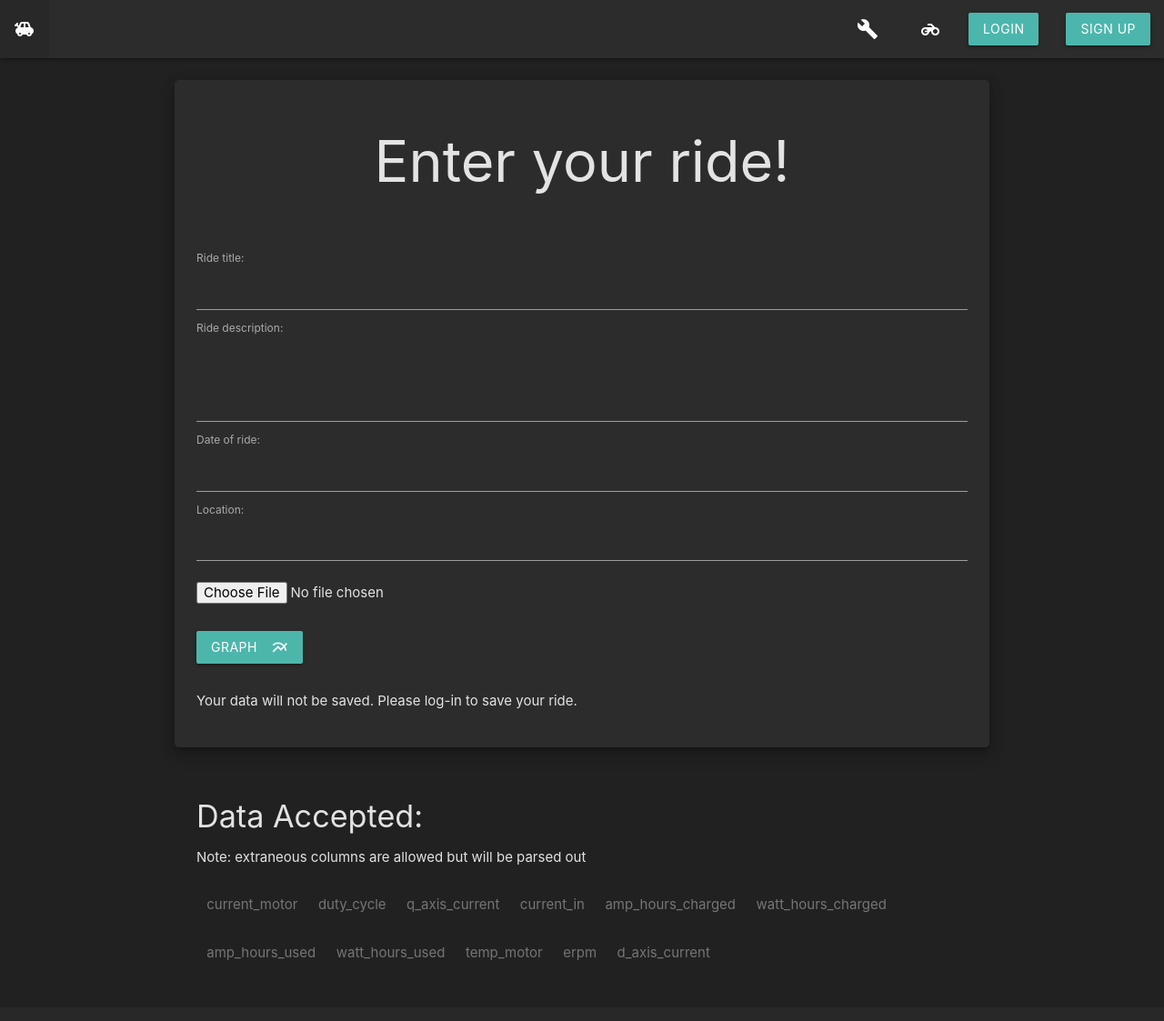
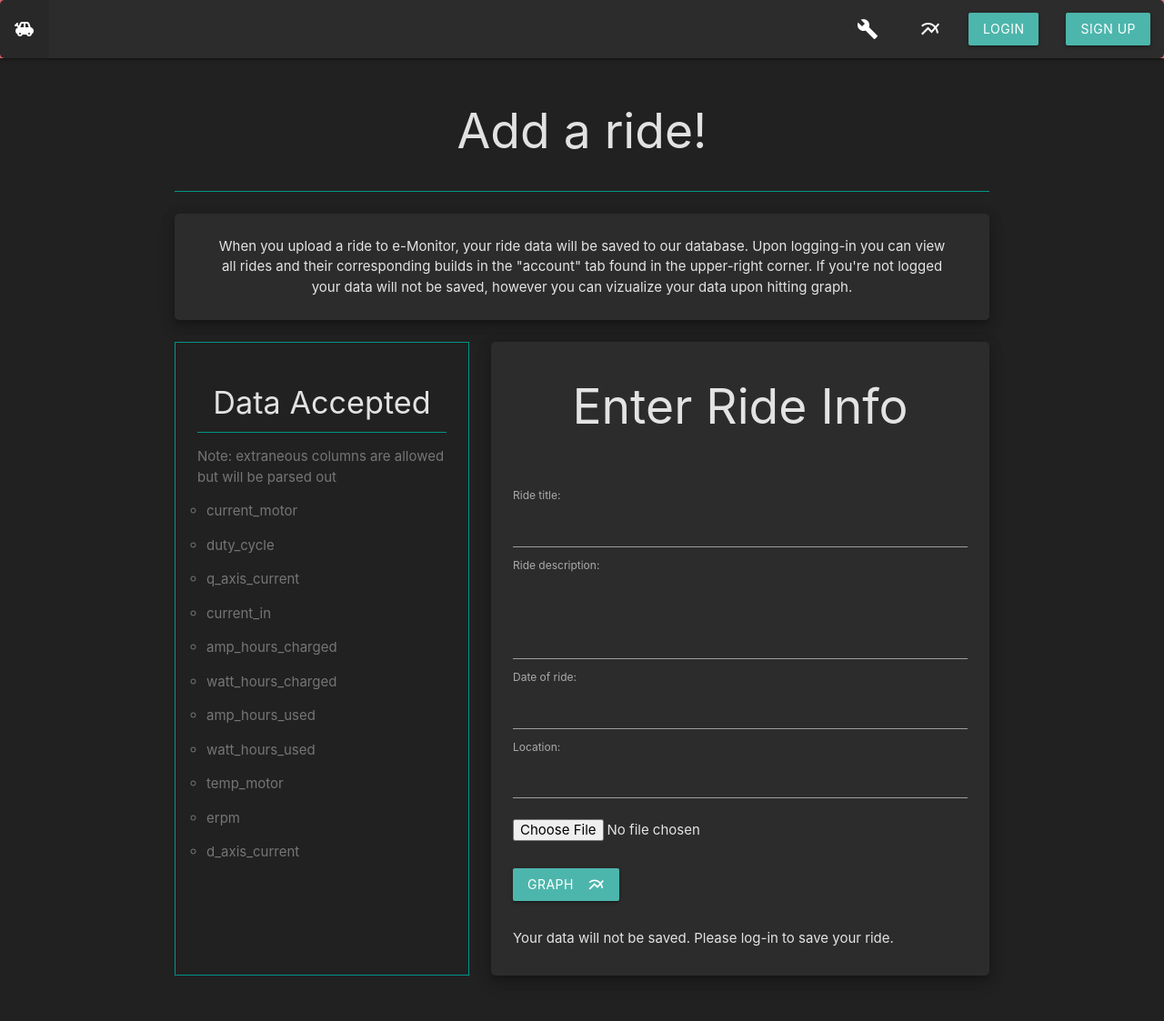
Before and after one commit to pcollins-engineer/vesc_tool_plotter, a Django app: page /upload in a window 1280 px wide. Shown: the whole page at 91% size. Before the commit the page ends 1056 px from the top, so only its background shows below. Run offline with Django 3.2, Linux system fonts and the light colour scheme.

Commit message:
Styled upload page.

```diff
--- a/vesc_tool_plotter/plotter/static/plotter/css/base.css
+++ b/vesc_tool_plotter/plotter/static/plotter/css/base.css
@@ -13,13 +13,12 @@ h1{
   color: #46dbac;
 }
 
-.row {
+.row{
   border-radius: 5px;
-  margin: 24px 0;
-  padding: 10px 24px;
 }
 
 .m-elevation{
+  border-radius: 5px;
   background-color: rgba(44,44,44);
 }
 
--- /dev/null
+++ b/vesc_tool_plotter/plotter/static/plotter/css/upload.css
@@ -0,0 +1,52 @@
+.ride{
+  padding: 0 24px;
+}
+
+.container {
+  display:flex;
+  flex-flow:column;
+  margin-bottom: 50px;
+}
+
+.flex-row {
+  flex: 1;
+  display: flex;
+  flex-flow:column;
+}
+
+.flex-row-top{
+  flex: 1;
+  border-radius:5px;
+  margin:24px 0;
+}
+
+.header{
+  padding: 10px 48px;
+}
+
+.flex-col-left{
+  flex: 4 1 0;
+  padding:24px;
+  margin-right:24px;
+  border: 1px solid #009688;
+}
+
+.flex-col-right{
+  flex: 8 1 0;
+  border-radius: 5px;
+}
+
+.disabled ul {
+  list-style-type: circle;
+  margin-left:10px;
+}
+
+.flex-col-right .section h2 {
+  margin: 0.5em;
+}
+
+@media only screen and (min-width: 992px){
+  .flex-row{
+    flex-flow: row;
+  }
+}
--- a/vesc_tool_plotter/plotter/templates/base.html
+++ b/vesc_tool_plotter/plotter/templates/base.html
@@ -32,10 +32,10 @@
               <ul class="left hide-on-med-and-down">
                 <li><a href="#"><i class="large material-icons">toys</i></a></li>
               </ul>
-              <a href="#" data-target="mobile" class="sidenav-trigger"><i class="material-icons">menu</i> * Does not work *</a>
+              <a href="#" data-target="mobile" class="sidenav-trigger"><i class="material-icons">menu</i></a>
               <ul class="right hide-on-med-and-down">
                 <li><a href="/build"><i class="large material-icons blue-hover right">build</i></a></li>
-                <li><a href="/upload"><i class="large material-icons blue-hover right">motorcycle</i></a></li>
+                <li><a href="/upload"><i class="large material-icons blue-hover right">multiline_chart</i></a></li>
                 {% if user.is_authenticated %}
                     <li><a href="/profile"><i class="large material-icons blue-hover right">account_circle</i></a></li>
                 {% else %}
--- a/vesc_tool_plotter/plotter/templates/plotter/upload.html
+++ b/vesc_tool_plotter/plotter/templates/plotter/upload.html
@@ -1,11 +1,38 @@
 {% extends "../base.html" %}
 {% block title %}Upload{% endblock title %}
+{% block head_css %}
+  <link rel="stylesheet" href="../../static/plotter/css/upload.css">
+{% endblock head_css %}
 {% block content %}
   <div class="container">
-      <div class='row m-elevation z-depth-3'>
-        <div class="section"><h1 class="center-align">Enter your ride!</h1></div>
+    <div class="section"><h2 class="center-align">Add a ride!</h2></div>
+    <div class="divider teal ligten-2"></div>
+    <div class="flex-row-top m-elevation z-depth-3">
+      <div class="header">
+        <p class="center-align"> When you upload a ride to e-Monitor, your ride data will be saved to our database. Upon logging-in you can view all rides and their corresponding builds in the "account" tab found in the upper-right corner. If you're not logged your data will not be saved, however you can vizualize your data upon hitting graph.</p>
+      </div>
+    </div>
+    <div class="flex-row">
+      <div class="flex-col-left">
+        <h4 class="center-align">Data Accepted</h4>
+        <div class="divider teal ligten-2"></div>
+          <div class="disabled">
+            <p> Note: extraneous columns are allowed but will be parsed out </P>
+            {% if accepted_data_set %}
+              <ul>
+              {% for item in accepted_data_set %}
+                <div><li><p>{{ item }}</p></li></div>
+              {% endfor %}
+              </ul>
+            {% else %}
+              <p>Data cannot be displayed at this time.</p>
+            {% endif %}
+          </div>
+      </div>
+      <div class='flex-col-right l8 m-elevation z-depth-3'>
+        <div class="section"><h2 class="center-align">Enter Ride Info</h2></div>
         <div class="section">
-            <form method="POST" action="graph" enctype="multipart/form-data" class="left-align">
+            <form method="POST" action="graph" enctype="multipart/form-data" class="ride left-align" novalidate>
                 {% csrf_token %}
                 <div class="form-color">
                   {{ rideForm }}
@@ -18,20 +45,6 @@
             </form>
         </div>
       </div>
-      <div class="row">
-        <h4> Data Accepted: </h4>
-        <p> Note: extraneous columns are allowed but will be parsed out </P>
-        <div class="disabled">
-          {% if accepted_data_set %}
-            <ul>
-            {% for item in accepted_data_set %}
-              <div class="col sm1"><li><p>{{ item }}</p></li></div>
-            {% endfor %}
-            </ul>
-          {% else %}
-            <p>Data cannot be displayed at this time.</p>
-          {% endif %}
-        </div>
-      </div>
+    </div>
   </div>
 {% endblock content %}
```
Also changed, not shown: vesc_tool_plotter/db.sqlite3.
